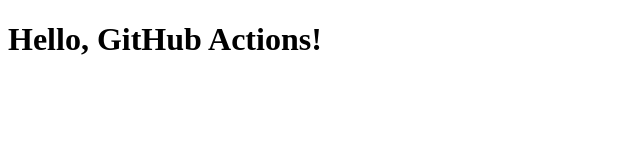
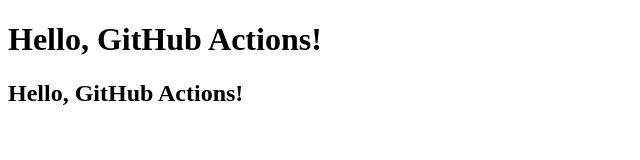
Before and after one commit to Bertram-Lin/WebTest, a plain HTML site: page index.html in a window 1280 px wide. Shown: the whole page, without its empty margins (0-640 px from the left). Drawn offline with Linux system fonts and the light colour scheme.

Commit message:
Update index.html

```diff
--- a/index.html
+++ b/index.html
@@ -5,5 +5,6 @@
 </head>
 <body>
     <h1>Hello, GitHub Actions!</h1>
+    <h2>Hello, GitHub Actions!</h2>
 </body>
 </html>
```
